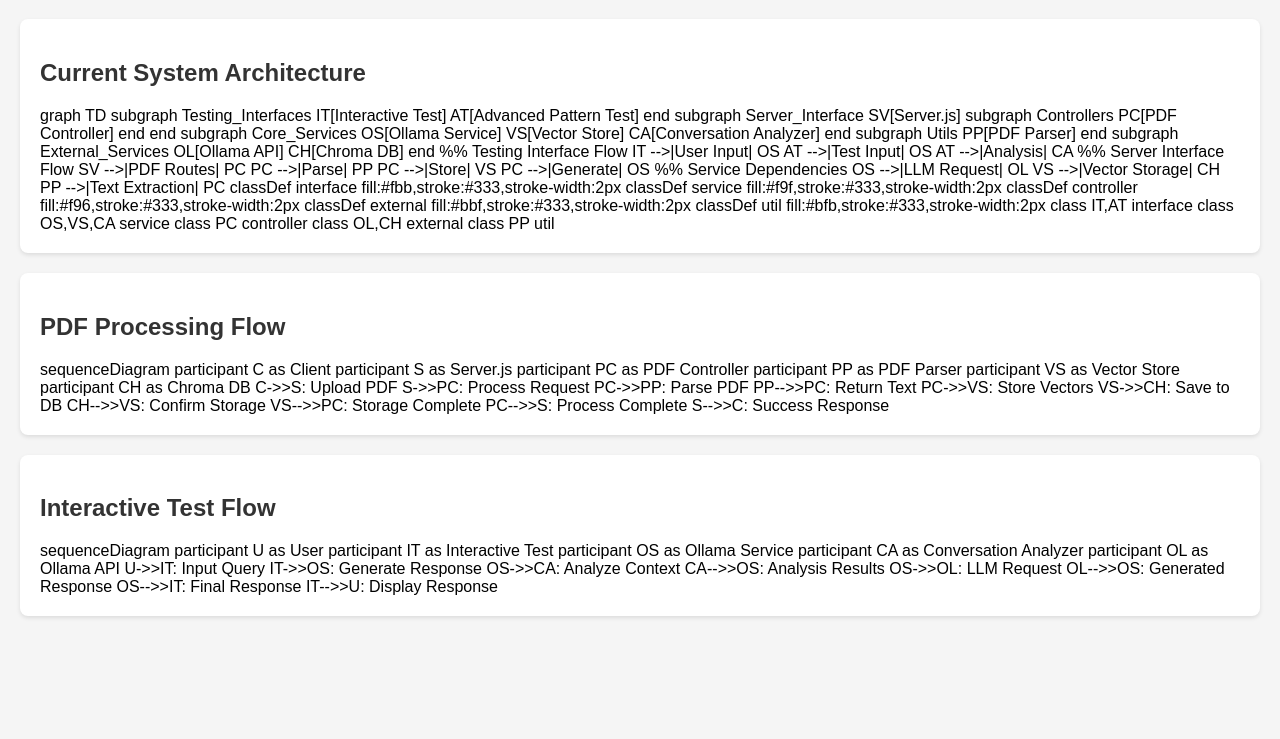
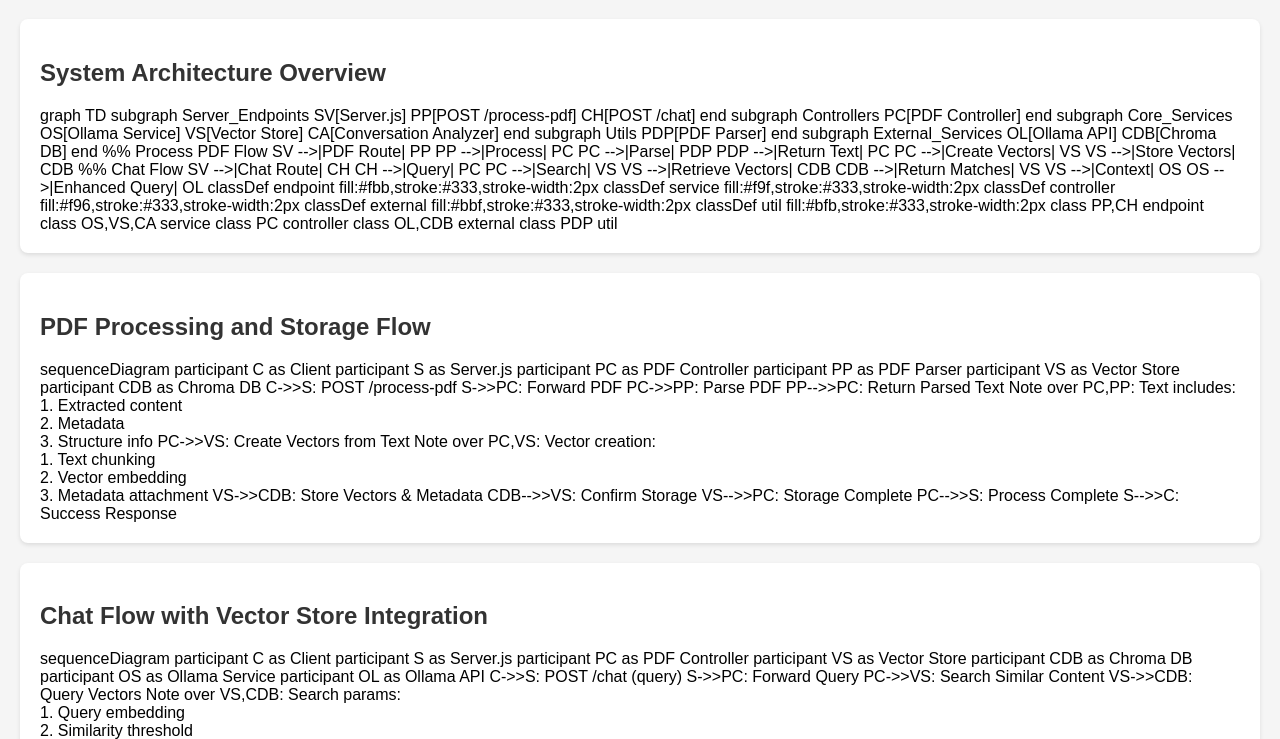
Before and after one commit to iKnock/rag-chatbot, a website: page docs/diagrams.html in a window 1280 px wide. Shown: the part 61-800 px from the top of the page. Drawn offline with Linux system fonts and the light colour scheme; a script that the page names is missing.

Commit message:
update dig and ollama service

```diff
--- a/docs/diagrams.html
+++ b/docs/diagrams.html
@@ -25,19 +25,17 @@
     <h1>RAG Chatbot System Architecture</h1>
 
     <div class="diagram-container">
-        <h2>Current System Architecture</h2>
+        <h2>System Architecture Overview</h2>
         <div class="mermaid">
             graph TD
-                subgraph Testing_Interfaces
-                    IT[Interactive Test]
-                    AT[Advanced Pattern Test]
+                subgraph Server_Endpoints
+                    SV[Server.js]
+                    PP[POST /process-pdf]
+                    CH[POST /chat]
                 end
 
-                subgraph Server_Interface
-                    SV[Server.js]
-                    subgraph Controllers
-                        PC[PDF Controller]
-                    end
+                subgraph Controllers
+                    PC[PDF Controller]
                 end
 
                 subgraph Core_Services
@@ -47,46 +45,47 @@
                 end
 
                 subgraph Utils
-                    PP[PDF Parser]
+                    PDP[PDF Parser]
                 end
 
                 subgraph External_Services
                     OL[Ollama API]
-                    CH[Chroma DB]
+                    CDB[Chroma DB]
                 end
 
-                %% Testing Interface Flow
-                IT -->|User Input| OS
-                AT -->|Test Input| OS
-                AT -->|Analysis| CA
+                %% Process PDF Flow
+                SV -->|PDF Route| PP
+                PP -->|Process| PC
+                PC -->|Parse| PDP
+                PDP -->|Return Text| PC
+                PC -->|Create Vectors| VS
+                VS -->|Store Vectors| CDB
 
-                %% Server Interface Flow
-                SV -->|PDF Routes| PC
-                PC -->|Parse| PP
-                PC -->|Store| VS
-                PC -->|Generate| OS
+                %% Chat Flow
+                SV -->|Chat Route| CH
+                CH -->|Query| PC
+                PC -->|Search| VS
+                VS -->|Retrieve Vectors| CDB
+                CDB -->|Return Matches| VS
+                VS -->|Context| OS
+                OS -->|Enhanced Query| OL
 
-                %% Service Dependencies
-                OS -->|LLM Request| OL
-                VS -->|Vector Storage| CH
-                PP -->|Text Extraction| PC
-
-                classDef interface fill:#fbb,stroke:#333,stroke-width:2px
+                classDef endpoint fill:#fbb,stroke:#333,stroke-width:2px
                 classDef service fill:#f9f,stroke:#333,stroke-width:2px
                 classDef controller fill:#f96,stroke:#333,stroke-width:2px
                 classDef external fill:#bbf,stroke:#333,stroke-width:2px
                 classDef util fill:#bfb,stroke:#333,stroke-width:2px
 
-                class IT,AT interface
+                class PP,CH endpoint
                 class OS,VS,CA service
                 class PC controller
-                class OL,CH external
-                class PP util
+                class OL,CDB external
+                class PDP util
         </div>
     </div>
 
     <div class="diagram-container">
-        <h2>PDF Processing Flow</h2>
+        <h2>PDF Processing and Storage Flow</h2>
         <div class="mermaid">
             sequenceDiagram
                 participant C as Client
@@ -94,15 +93,17 @@
                 participant PC as PDF Controller
                 participant PP as PDF Parser
                 participant VS as Vector Store
-                participant CH as Chroma DB
+                participant CDB as Chroma DB
 
-                C->>S: Upload PDF
-                S->>PC: Process Request
+                C->>S: POST /process-pdf
+                S->>PC: Forward PDF
                 PC->>PP: Parse PDF
-                PP-->>PC: Return Text
-                PC->>VS: Store Vectors
-                VS->>CH: Save to DB
-                CH-->>VS: Confirm Storage
+                PP-->>PC: Return Parsed Text
+                Note over PC,PP: Text includes:<br/>1. Extracted content<br/>2. Metadata<br/>3. Structure info
+                PC->>VS: Create Vectors from Text
+                Note over PC,VS: Vector creation:<br/>1. Text chunking<br/>2. Vector embedding<br/>3. Metadata attachment
+                VS->>CDB: Store Vectors & Metadata
+                CDB-->>VS: Confirm Storage
                 VS-->>PC: Storage Complete
                 PC-->>S: Process Complete
                 S-->>C: Success Response
@@ -110,23 +111,32 @@
     </div>
 
     <div class="diagram-container">
-        <h2>Interactive Test Flow</h2>
+        <h2>Chat Flow with Vector Store Integration</h2>
         <div class="mermaid">
             sequenceDiagram
-                participant U as User
-                participant IT as Interactive Test
+                participant C as Client
+                participant S as Server.js
+                participant PC as PDF Controller
+                participant VS as Vector Store
+                participant CDB as Chroma DB
                 participant OS as Ollama Service
-                participant CA as Conversation Analyzer
                 participant OL as Ollama API
 
-                U->>IT: Input Query
-                IT->>OS: Generate Response
-                OS->>CA: Analyze Context
-                CA-->>OS: Analysis Results
-                OS->>OL: LLM Request
+                C->>S: POST /chat (query)
+                S->>PC: Forward Query
+                PC->>VS: Search Similar Content
+                VS->>CDB: Query Vectors
+                Note over VS,CDB: Search params:<br/>1. Query embedding<br/>2. Similarity threshold<br/>3. Top k results
+                CDB-->>VS: Return Relevant Vectors
+                VS-->>PC: Return Matched Content
+                Note over VS,PC: Content includes:<br/>1. Similar passages<br/>2. Relevance scores<br/>3. Source metadata
+                PC->>OS: Generate Response
+                Note over PC,OS: Context building:<br/>1. Query<br/>2. Retrieved content<br/>3. Chat history
+                OS->>OL: Enhanced LLM Request
                 OL-->>OS: Generated Response
-                OS-->>IT: Final Response
-                IT-->>U: Display Response
+                OS-->>PC: Formatted Response
+                PC-->>S: Final Response
+                S-->>C: Send to Client
         </div>
     </div>
 
```
Also changed, not shown: services/ollamaService.js (+23 -4 lines).
